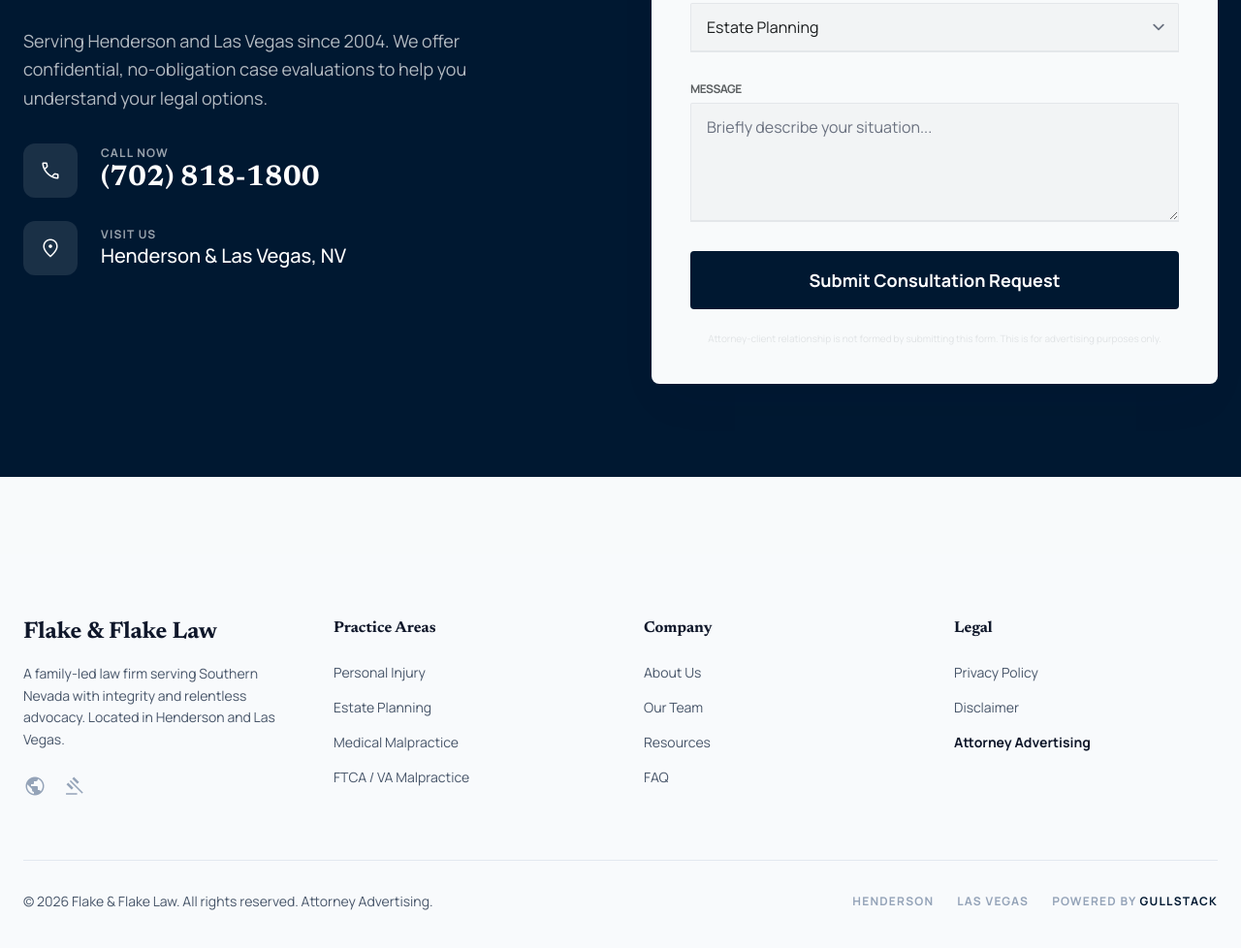
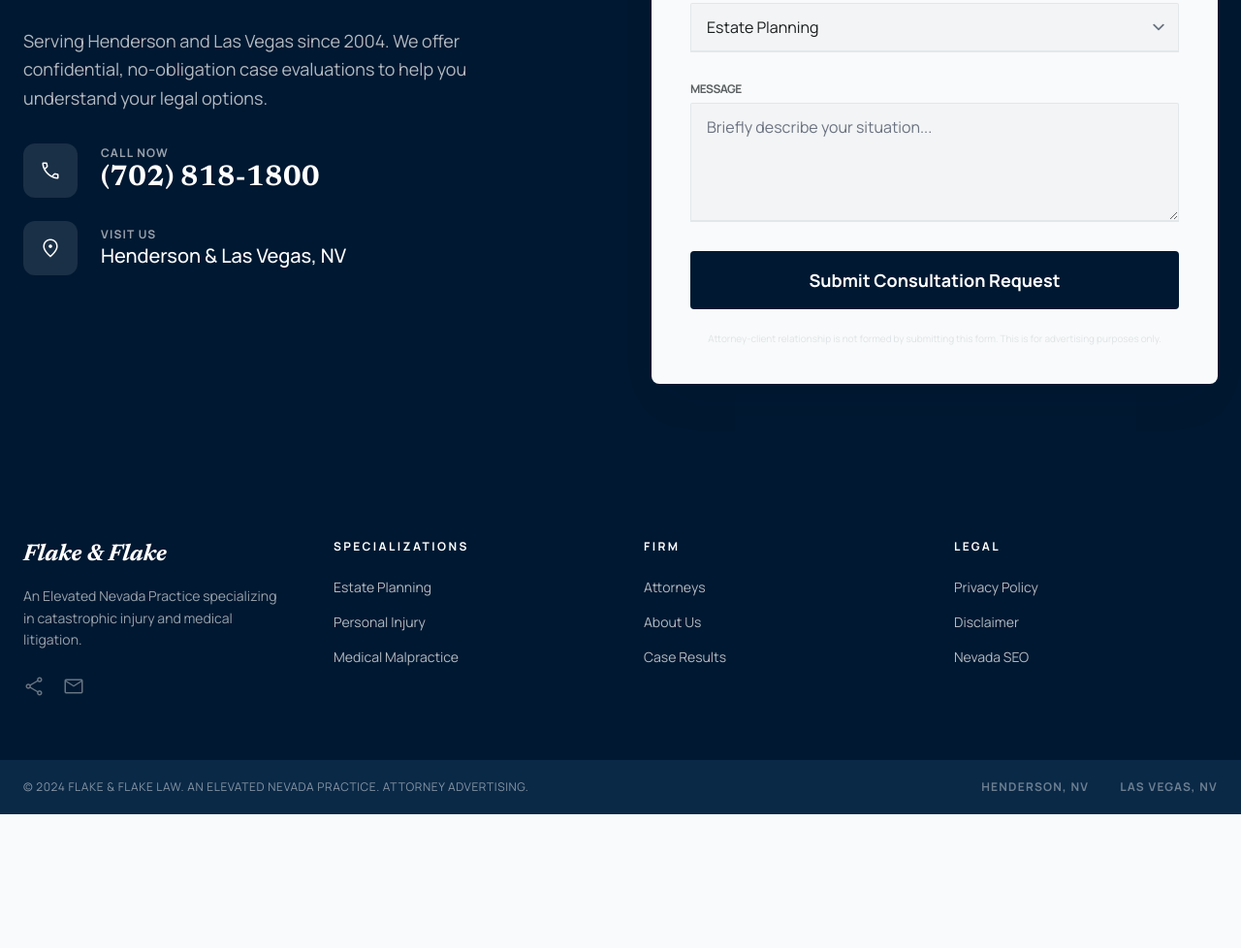
Before and after one commit to Gull-Stack/flake-flake-glacial, an Eleventy site: page src/index.njk in a window 1280 px wide. Shown: the part 4129-5107 px from the top of the page at 97% size. After the commit the page ends 4969 px from the top, so only its background shows below. Built offline with nearby package versions, Linux system fonts and the light colour scheme; Eleventy itself is replaced by a stand-in of ours; files that its build step writes are made by us from their sources.

Commit message:
Bot Bogey: Dark navy footer matching stitch mockup — Flake & Flake italic, Specializations/Firm/Legal columns, bottom bar

```diff
--- a/src/_includes/footer.njk
+++ b/src/_includes/footer.njk
@@ -1,50 +1,51 @@
-<footer class="bg-slate-50 w-full py-16 px-6 mt-20">
+<footer class="bg-primary w-full">
+<div class="py-16 px-6">
 <div class="grid grid-cols-1 md:grid-cols-4 gap-12 max-w-7xl mx-auto">
 <div class="md:col-span-1">
-<div class="text-2xl font-bold text-slate-900 mb-4 font-headline">Flake & Flake Law</div>
-<p class="text-slate-600 text-sm leading-relaxed mb-6 font-body">
-A family-led law firm serving Southern Nevada with integrity and relentless advocacy. Located in Henderson and Las Vegas.
+<div class="text-2xl font-bold text-white mb-4 font-headline italic">Flake & Flake</div>
+<p class="text-white/60 text-sm leading-relaxed mb-6 font-body">
+An Elevated Nevada Practice specializing in catastrophic injury and medical litigation.
 </p>
 <div class="flex space-x-4">
-<span class="material-symbols-outlined text-slate-400 cursor-pointer hover:text-primary transition-colors" data-icon="public">public</span>
-<span class="material-symbols-outlined text-slate-400 cursor-pointer hover:text-primary transition-colors" data-icon="gavel">gavel</span>
+<span class="material-symbols-outlined text-white/40 cursor-pointer hover:text-white transition-colors">share</span>
+<span class="material-symbols-outlined text-white/40 cursor-pointer hover:text-white transition-colors">mail</span>
 </div>
 </div>
 <div class="md:col-span-1">
-<h4 class="text-slate-900 font-bold mb-6 font-headline">Practice Areas</h4>
+<h4 class="text-white font-bold mb-6 font-label text-xs uppercase tracking-[0.2em]">Specializations</h4>
 <ul class="space-y-4 font-body text-sm">
-<li><a class="text-slate-600 hover:underline" href="/services/personal-injury/">Personal Injury</a></li>
-<li><a class="text-slate-600 hover:underline" href="/services/estate-planning/">Estate Planning</a></li>
-<li><a class="text-slate-600 hover:underline" href="/services/medical-malpractice/">Medical Malpractice</a></li>
-<li><a class="text-slate-600 hover:underline" href="/services/ftca-va-malpractice/">FTCA / VA Malpractice</a></li>
+<li><a class="text-white/70 hover:text-white transition-colors" href="/services/estate-planning/">Estate Planning</a></li>
+<li><a class="text-white/70 hover:text-white transition-colors" href="/services/personal-injury/">Personal Injury</a></li>
+<li><a class="text-white/70 hover:text-white transition-colors" href="/services/medical-malpractice/">Medical Malpractice</a></li>
 </ul>
 </div>
 <div class="md:col-span-1">
-<h4 class="text-slate-900 font-bold mb-6 font-headline">Company</h4>
+<h4 class="text-white font-bold mb-6 font-label text-xs uppercase tracking-[0.2em]">Firm</h4>
 <ul class="space-y-4 font-body text-sm">
-<li><a class="text-slate-600 hover:underline" href="/about/">About Us</a></li>
-<li><a class="text-slate-600 hover:underline" href="/attorneys/">Our Team</a></li>
-<li><a class="text-slate-600 hover:underline" href="/resources/">Resources</a></li>
-<li><a class="text-slate-600 hover:underline" href="/faq/">FAQ</a></li>
+<li><a class="text-white/70 hover:text-white transition-colors" href="/attorneys/">Attorneys</a></li>
+<li><a class="text-white/70 hover:text-white transition-colors" href="/about/">About Us</a></li>
+<li><a class="text-white/70 hover:text-white transition-colors" href="/case-evaluation/">Case Results</a></li>
 </ul>
 </div>
 <div class="md:col-span-1">
-<h4 class="text-slate-900 font-bold mb-6 font-headline">Legal</h4>
+<h4 class="text-white font-bold mb-6 font-label text-xs uppercase tracking-[0.2em]">Legal</h4>
 <ul class="space-y-4 font-body text-sm">
-<li><a class="text-slate-600 hover:underline" href="/privacy-policy/">Privacy Policy</a></li>
-<li><a class="text-slate-600 hover:underline" href="/disclaimer/">Disclaimer</a></li>
-<li><a class="font-bold text-slate-900" href="#">Attorney Advertising</a></li>
+<li><a class="text-white/70 hover:text-white transition-colors" href="/privacy-policy/">Privacy Policy</a></li>
+<li><a class="text-white/70 hover:text-white transition-colors" href="/disclaimer/">Disclaimer</a></li>
+<li><a class="text-white/70 hover:text-white transition-colors" href="/areas/henderson-estate-planning-attorney/">Nevada SEO</a></li>
 </ul>
 </div>
 </div>
-<div class="max-w-7xl mx-auto mt-16 pt-8 border-t border-slate-200 flex flex-col md:flex-row justify-between items-center gap-4">
-<p class="text-slate-600 text-sm font-body">
-© 2026 Flake & Flake Law. All rights reserved. Attorney Advertising.
+</div>
+<div class="bg-primary-container/80 py-5 px-6">
+<div class="max-w-7xl mx-auto flex flex-col md:flex-row justify-between items-center gap-4">
+<p class="text-white/50 text-xs font-body uppercase tracking-wider">
+© 2024 Flake & Flake Law. An Elevated Nevada Practice. Attorney Advertising.
 </p>
-<div class="flex gap-6">
-<span class="text-xs text-slate-400 uppercase tracking-widest font-bold">Henderson</span>
-<span class="text-xs text-slate-400 uppercase tracking-widest font-bold">Las Vegas</span>
-<span class="text-xs text-slate-400 uppercase tracking-widest font-bold">Powered by <a href="https://gullstack.com" class="text-primary hover:underline">GullStack</a></span>
+<div class="flex gap-8">
+<span class="text-xs text-white/40 uppercase tracking-widest font-bold">Henderson, NV</span>
+<span class="text-xs text-white/40 uppercase tracking-widest font-bold">Las Vegas, NV</span>
+</div>
 </div>
 </div>
 </footer>
```
